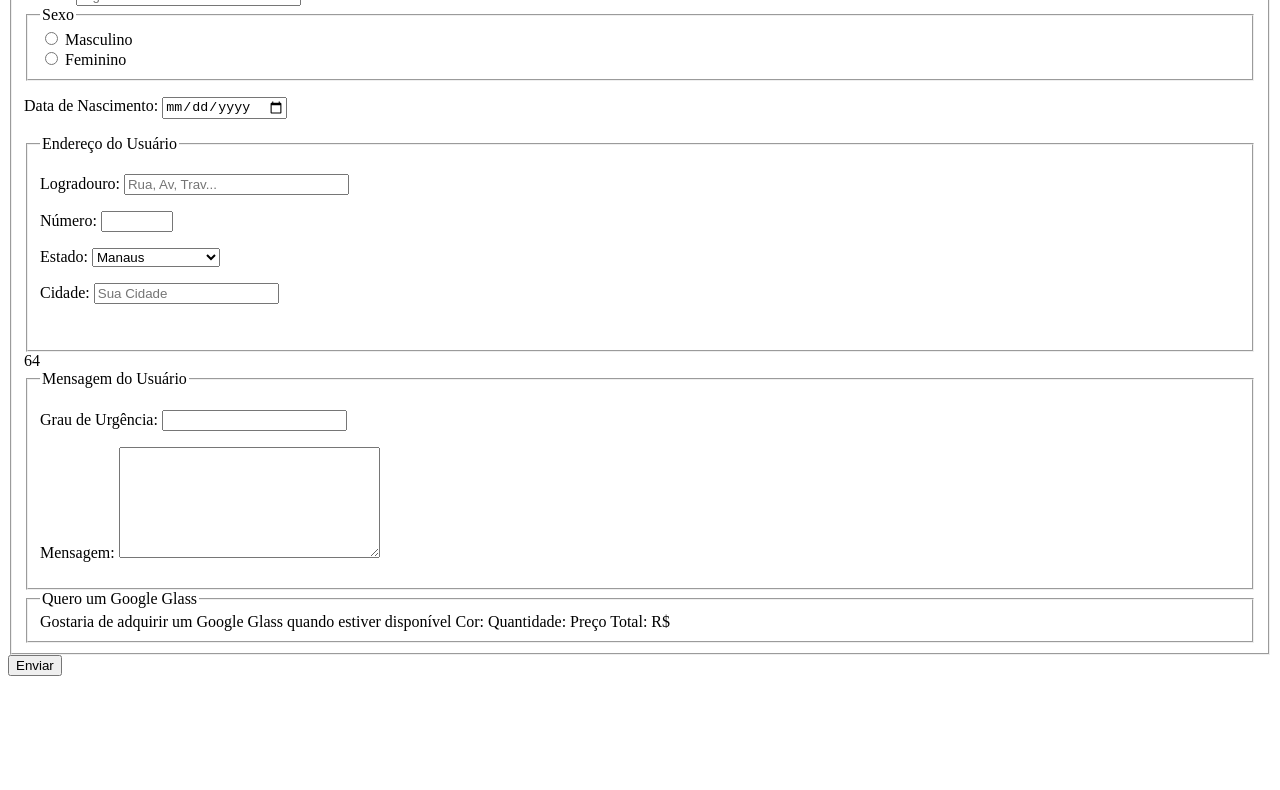
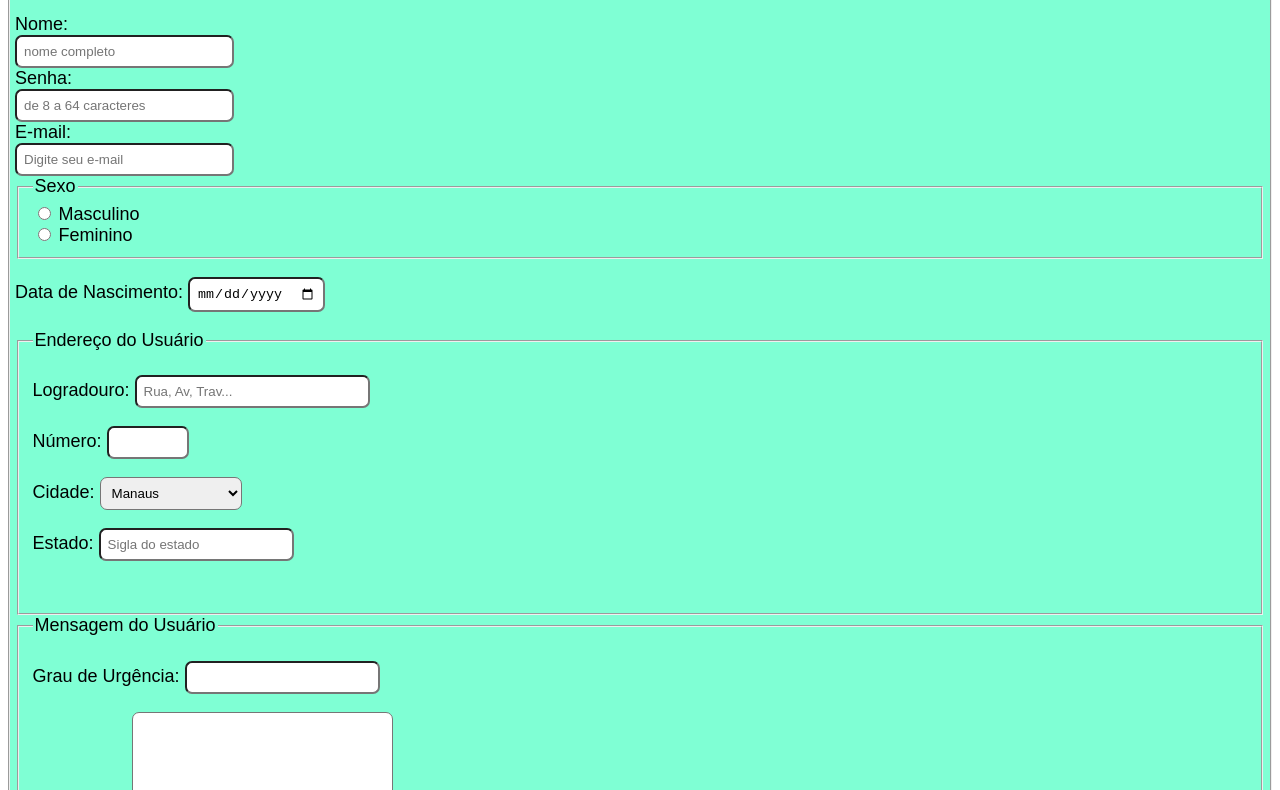
Before and after one commit to devmarcelomacedo/form, a plain HTML site: page index.html in a window 1280 px wide. Shown: the part 89-879 px from the top of the page. Before the commit the page ends 800 px from the top, so only its background shows below. Drawn offline with Linux system fonts and the light colour scheme.

Commit message:
mudei e acrescentei no html e style

```diff
--- a/index.html
+++ b/index.html
@@ -14,22 +14,18 @@
 <body>
     <form action="">
         <fieldset id="usuario">
-            <legend> Identificação do Usuário </legend>
+                    <legend><h1> Identificação do Usuário</h1> </legend>
+                    <label id="name"for="cNome">Nome:</label> <br>
+                    <input type="text" name="tNome" id="cNome" placeholder="nome completo" size="23" maxlength="64"> <br>
+                    <label for="cSenha">Senha:</label> <br>
+                    <input type="password" name="tSenha" id="cSenha" placeholder="de 8 a 64 caracteres" size="23" maxlength="64"> <br>
+                    <label for="cMail">E-mail:</label> <br>
+                    <input type="email" name="temail" id="cMail" placeholder="Digite seu e-mail" size="23" maxlength="64"> <br>
+                    <fieldset id="sexo"><legend>Sexo</legend>
+                    <input type="radio" name="tSexo" id="cMasc"> <label for="cMasc">Masculino</label></input> <br>
+                    <input type="radio" name="tSexo" id="cFem"> <label for="cFem">Feminino</label></input>
 
-              <label id="name" for="cNome">Nome:</label>
-              <input type="text" name="tNome" id="cNome" placeholder="nome completo" size="25" maxlength="64"> <br>
-
-              <label for="cSenha">Senha:</label>
-              <input type="password" name="tSenha" id="cSenha" placeholder="de 8 a 64 caracteres" size="25" maxlength="64"> <br>
-
-            <label for="cMail">E-mail:</label>
-            <input type="email" name="temail" id="cMail" placeholder="Digite seu e-mail" size="25" maxlength="64"> <br>
-
-            <fieldset id="sexo"><legend>Sexo</legend>
-                 <input type="radio" name="tSexo" id="cMasc"> <label for="cMasc">Masculino</label></input> <br>
-                 <input type="radio" name="tSexo" id="cFem"> <label for="cFem">Feminino</label></input>
             </fieldset>
-
 
                  <p>Data de Nascimento: <input type="date" name="tNasc" id="cNasc"></p>
 
@@ -41,9 +37,8 @@
                 </p>
 
                   <p>
-                      <label for="cEst">Estado:</label>
-
-                     <select name="tEst" id="cEst">
+                      <label for="cCid">Cidade:</label>
+                     <select name="tCid"  id="cCid">
                         <optgroup label="Região Norte">
                           <option value="AM">Manaus</option>
                           <option value="AC">Rio Branco</option>
@@ -86,12 +81,12 @@
                         </optgroup>
                      </select>
                     </p>
-                <p><label for="cCid">Cidade:</label>
-                      <input type="text" name="tCid" id="cCid" maxlength="40" size="20" placeholder="Sua Cidade">
+                <p>
+                      <label for="cEst">Estado:</label>
+                      <input type="text" name="tEst" id="cEst" maxlength="40" size="20" placeholder="Sigla do estado">
                       <option value="região"></option>
                 </p>
             </fieldset>
-64
             <fieldset id="mensagem"><legend>Mensagem do Usuário</legend>
                 <p>Grau de Urgência: <input type="text" name="tGra" id="cGra"> </p>
                 <p>Mensagem: <textarea name="tMen" id="cMen" cols="30" rows="7"></textarea> </p>
@@ -104,7 +99,10 @@
                 Preço Total: R$
             </fieldset>
         </fieldset>
-        <input type="submit" value="Enviar">
+        <fieldset id="fil">
+            <input type="submit" value="Enviar" id="env">
+        </fieldset>
+
     </form>
 </body>
 </html>
--- a/style.css
+++ b/style.css
@@ -0,0 +1,83 @@
+
+
+#usuario {
+    border-radius: 7px;
+    padding: 5px;
+    margin:auto;
+    background-color: aquamarine;
+    font-family: Arial, Helvetica, sans-serif;
+    font-size: large;
+
+}
+#usuario, h1 {
+
+
+
+
+}
+
+#env {
+    border-radius: 50px;
+    cursor: pointer;
+
+}
+#fil {
+    background-color: black;
+    padding-top: 15px;
+    padding-bottom: 15px;
+    border-radius: 7px;
+    margin: auto;
+    cursor: pointer;
+}
+#cNome {
+    border-radius: 7px;
+    padding: 7px;
+    cursor: pointer;
+}
+#cCid {
+  border-radius: 7px;
+  padding: 7px;
+  cursor: pointer;
+
+}
+#cSenha {
+    border-radius: 7px;
+    padding: 7px;
+    cursor: pointer;
+}
+#cMail {
+
+    border-radius: 7px;
+    padding: 7px;
+    cursor: pointer;
+}
+#cNasc {
+    border-radius: 7px;
+    padding: 7px;
+    cursor: pointer;
+}
+#cRua {
+    border-radius: 7px;
+    padding: 7px;
+    cursor: pointer;
+}
+#cNum {
+    border-radius: 7px;
+    padding: 7px;
+    cursor: pointer;
+}
+#cEst {
+    border-radius: 7px;
+    padding: 7px;
+    cursor: pointer;
+}
+#cGra {
+    border-radius: 7px;
+    padding: 7px;
+    cursor: pointer;
+}
+#cMen {
+    border-radius: 7px;
+    cursor: pointer;
+
+}
```
